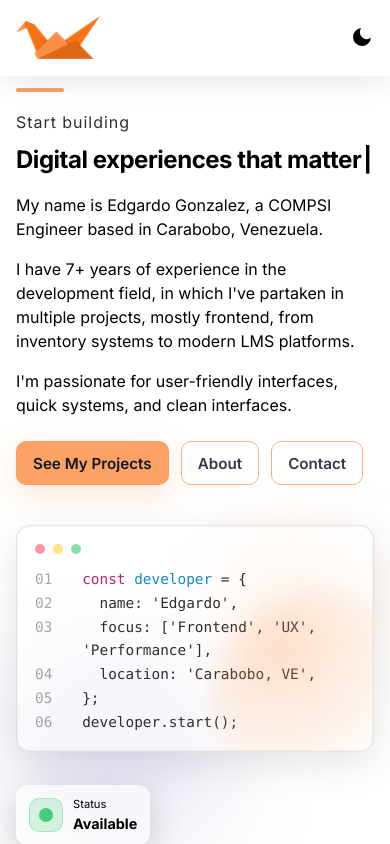
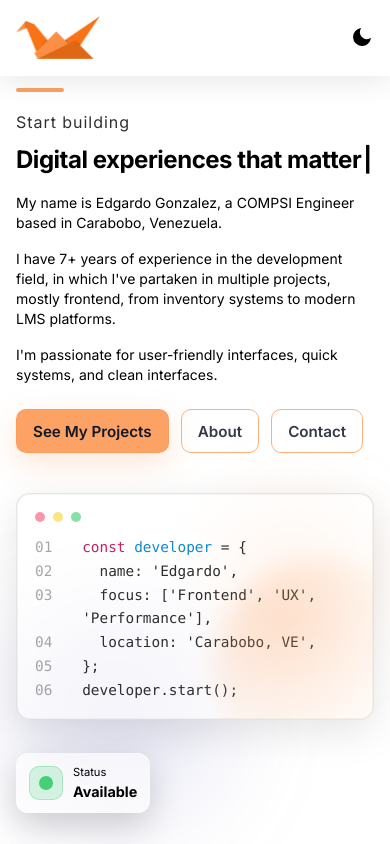
Before and after one commit to maliceedg/portfolio, a Next.js app: page / in a window 390 px wide. Built offline with nearby package versions, Linux system fonts and the light colour scheme.

Commit message:
decrease info text size on smaller screens

```diff
--- a/app/components/InformationCard.tsx
+++ b/app/components/InformationCard.tsx
@@ -54,7 +54,7 @@ const EnhancedCard = () => {
       <div className={styles.cardBorder}></div>
 
       {/* Card content with staggered animations */}
-      <div className={styles.cardContent}>
+      <div className="text-sm md:text-base">
         <motion.p
           className="mb-4"
           custom={0}
```
